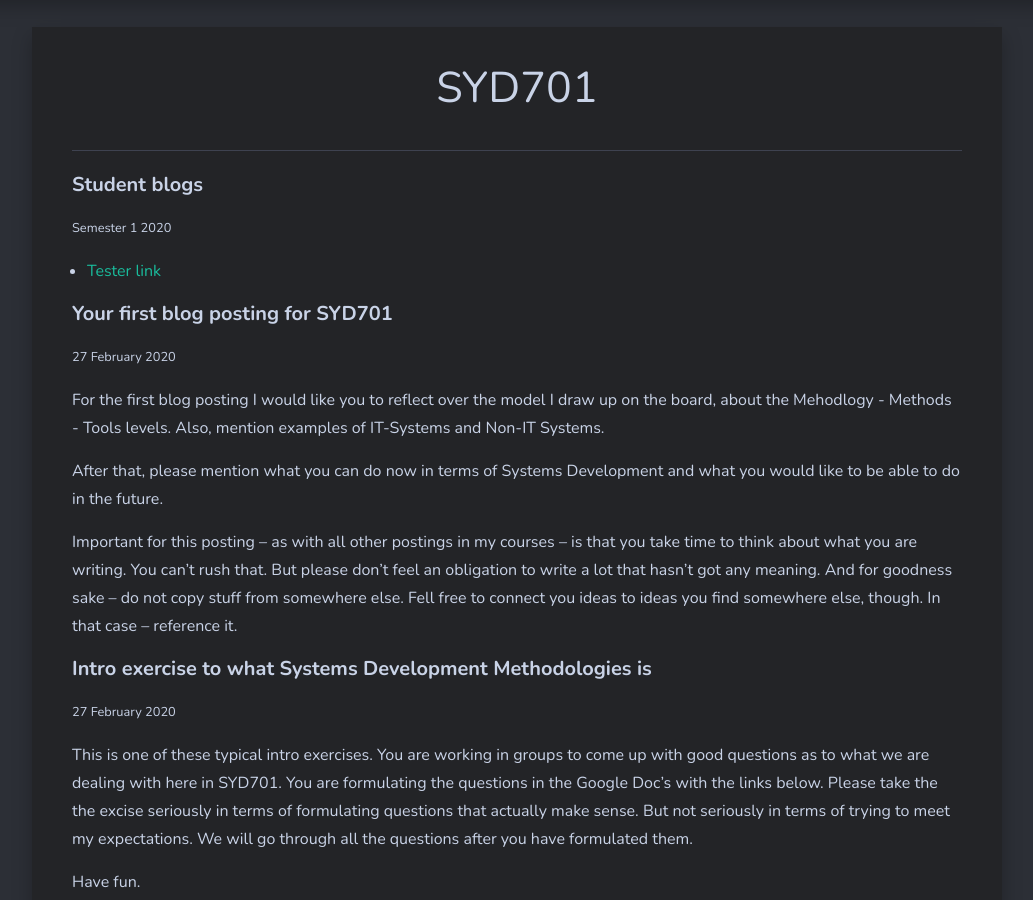
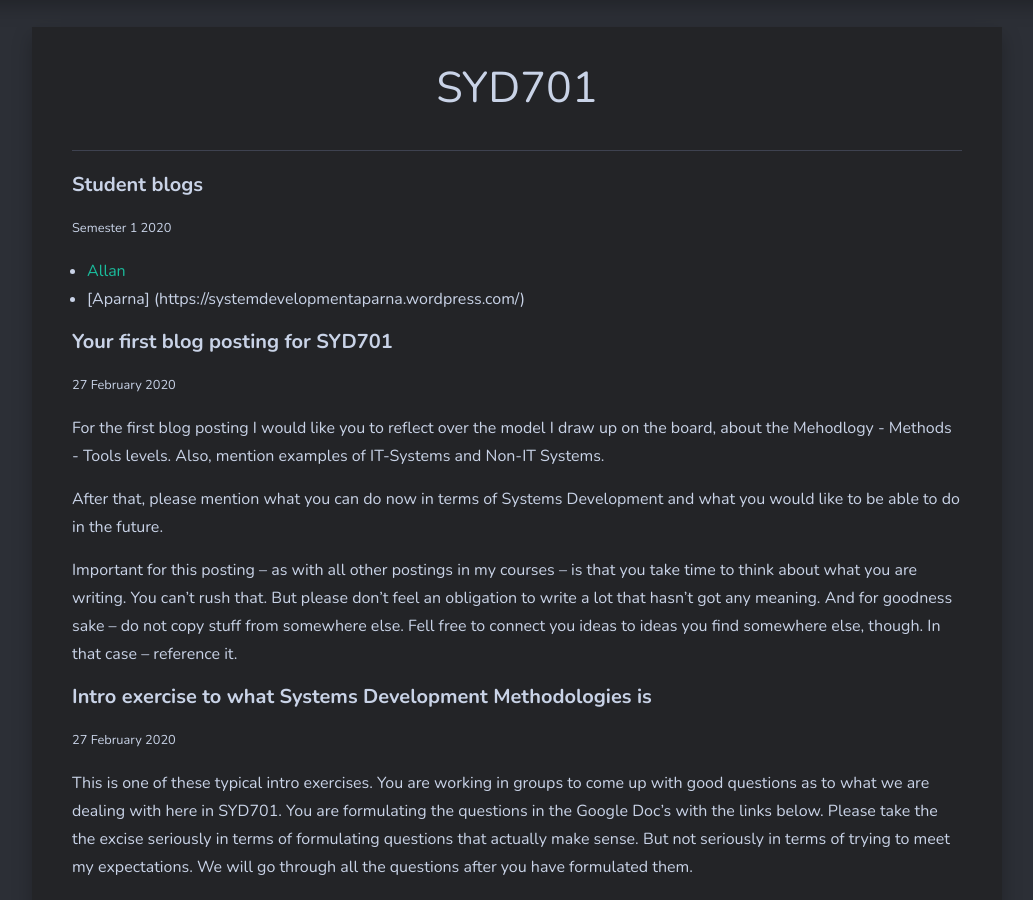
Before and after one commit to larsoliverdam/nmit, a Jekyll site: the page built from _pages/SYD701.md, in a window 1280 px wide and 900 px high, scrolled down 698 px. Shown: the whole window, without its empty margins (123-1156 px from the left). Built offline with Jekyll 4.4.1, drawn with Linux system fonts in a browser that asks for light colours; nearby versions of some CDN libraries; comment, search, counter and statistics services are not loaded.

Commit message:
add blogs to SYD701

```diff
--- a/_pages/SYD701.md
+++ b/_pages/SYD701.md
@@ -8,7 +8,8 @@ image: matrix.jpg
 #### Student blogs
 <small> Semester 1 2020</small>
 
-* [Tester link](https://nmitresearchmethods.wordpress.com/)
+* [Allan](https://wordpress.com/view/strategichotfairys.home.blog)
+* [Aparna] (https://systemdevelopmentaparna.wordpress.com/)
 
 #### Your first blog posting for SYD701
 <small>27 February 2020</small>
```
